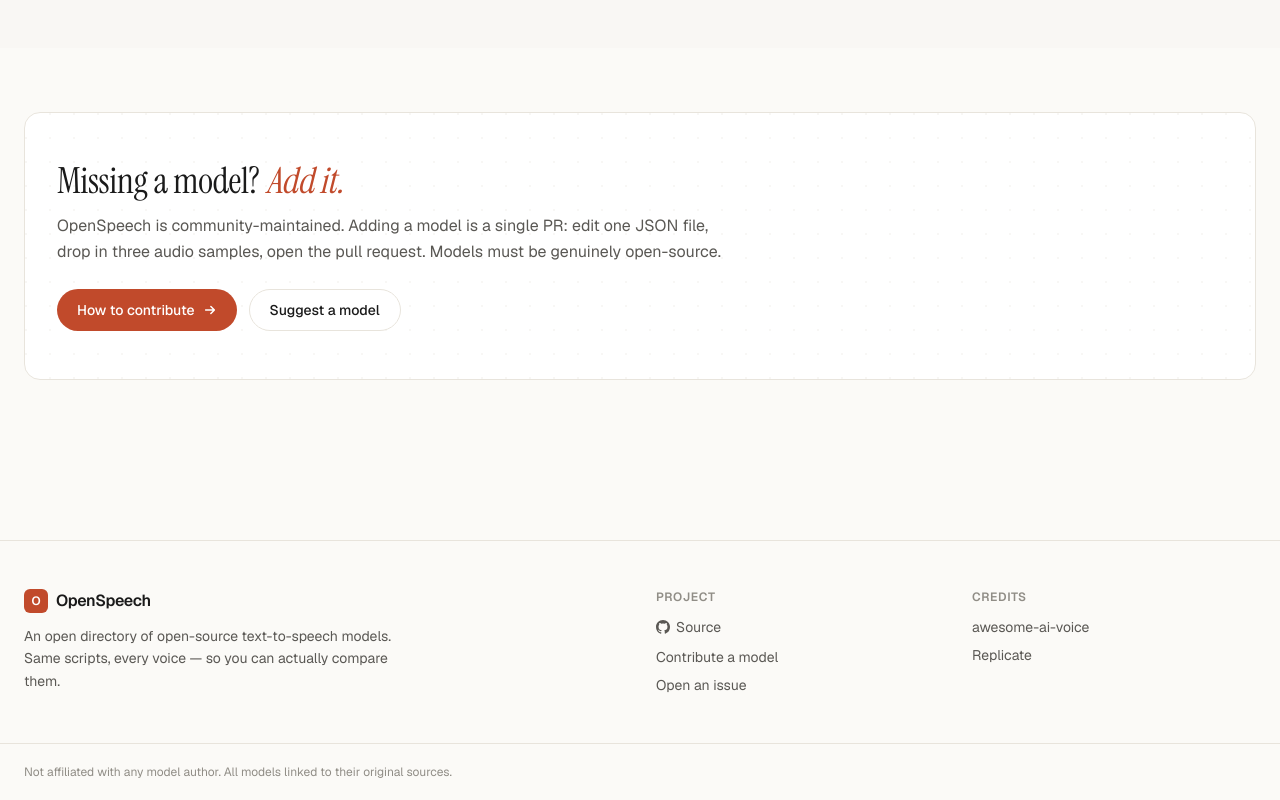
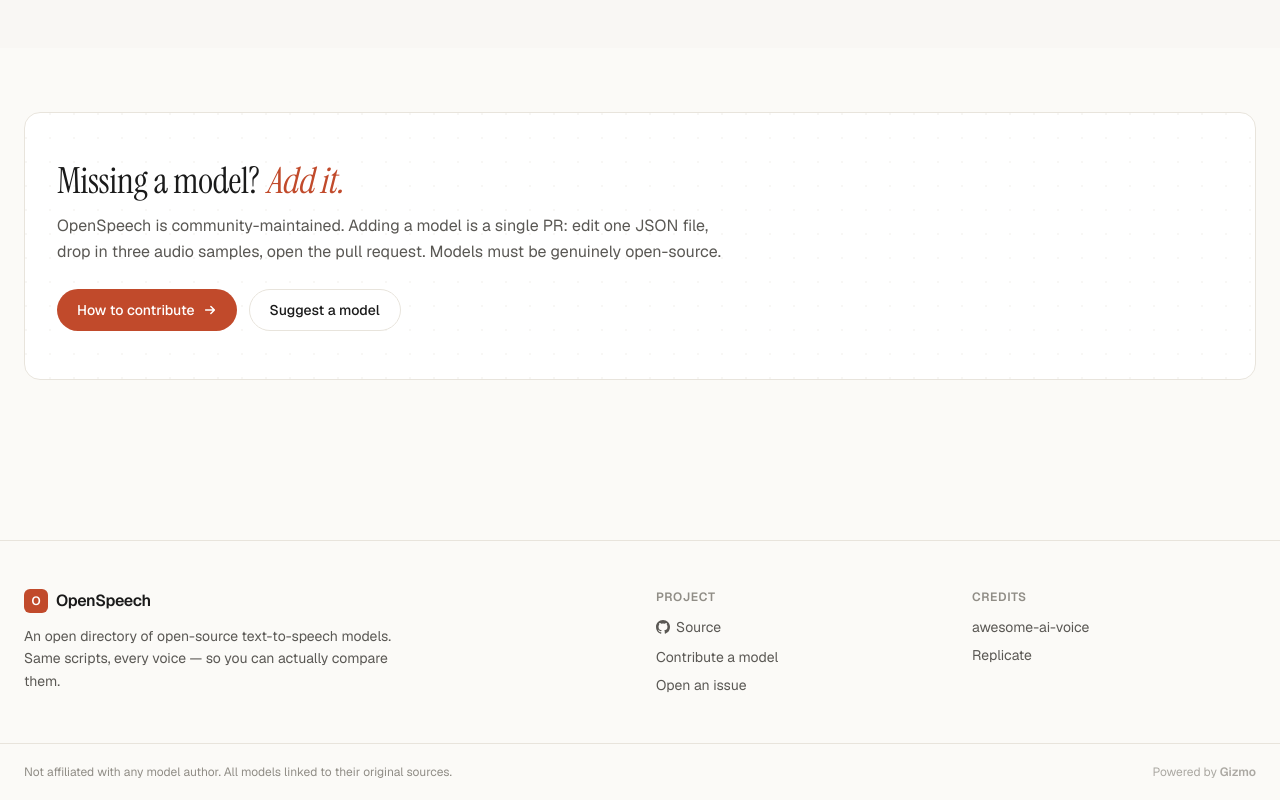
Before and after one commit to sudomichael/openspeech, a Next.js app: page / in a window 1280 px wide. Shown: the part 5082-5882 px from the top of the page. Built offline with nearby package versions, Linux system fonts and the light colour scheme; no server answers.

Commit message:
Add Powered by Gizmo badge to footer

```diff
--- a/components/Footer.tsx
+++ b/components/Footer.tsx
@@ -84,8 +84,25 @@
         </div>
       </div>
       <div className="border-t border-border">
-        <div className="mx-auto max-w-7xl px-6 py-5 text-xs text-fg-subtle">
-          Not affiliated with any model author. All models linked to their original sources.
+        <div className="mx-auto max-w-7xl px-6 py-5 text-xs text-fg-subtle flex flex-wrap items-center justify-between gap-2">
+          <span>
+            Not affiliated with any model author. All models linked to their original sources.
+          </span>
+          <a
+            href="https://gizmoanalytics.io/?ref=badge"
+            target="_blank"
+            rel="noopener"
+            aria-label="Powered by Gizmo Analytics"
+            style={{
+              whiteSpace: "nowrap",
+              color: "inherit",
+              fontSize: "inherit",
+              textDecoration: "none",
+              opacity: 0.75,
+            }}
+          >
+            Powered by <strong style={{ fontWeight: 600 }}>Gizmo</strong>
+          </a>
         </div>
       </div>
     </footer>
```
